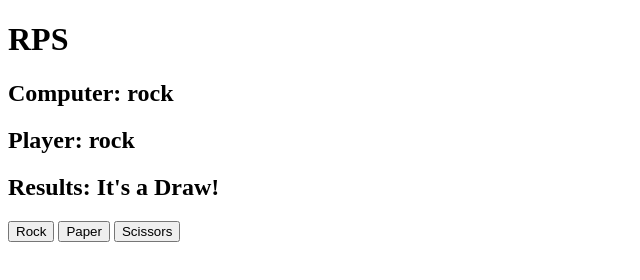
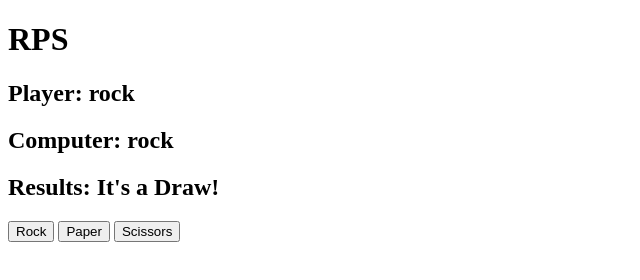
Before and after one commit to BlaqueC88/RockPaperScissors, a plain HTML site: page index.html in a window 1280 px wide. Both pictures are taken after a click on the button "Rock". Shown: the whole page, without its empty margins (0-640 px from the left). Drawn offline with Linux system fonts and the light colour scheme.

Commit message:
Update
1) Fixed the resultsDisplay problem by removing the playerChoice and replacing it with the playerSelection and using randomChoice where I previously used playerSelection.
2) I globally defined the playerSelection, computerSelection & results.
3) I removed parameters from the playRound function.
4) I added images.

```diff
--- a/index.html
+++ b/index.html
@@ -11,13 +11,16 @@
 
   <h1 class="heading">RPS</h1>
 
+  <h2>Player: <span id="player"></span></h2>
   <h2>Computer: <span id="computer"></span></h2>
-  <h2>Player: <span id="player"></span></h2>
   <h2>Results: <span id="results"></span></h2>
 
-  <button id="rock">Rock</button>
-  <button id="paper">Paper</button>
-  <button id="scissors">Scissors</button>
+    <div id="btn-container">
+      <button id="rock" class="rock">Rock</button>
+      <button id="paper" class="paper">Paper</button>
+      <button id="scissors" class="scissors">Scissors</button>
+    </div>
+
 
 
   <script src="script.js"></script>
--- a/script.js
+++ b/script.js
@@ -3,34 +3,33 @@ const computerChoiceDisplay = document.getElementById("computer");
 const resultsDisplay = document.getElementById("results");
 const possibleChoices = document.querySelectorAll("button");
 
-possibleChoices.forEach(possibleChoices => possibleChoices.addEventListener("click", (e) => {
+let playerSelection; // Global defining of playerSelection
+let computerSelection;
+let results;
+
+possibleChoices.forEach(possibleChoice => possibleChoice.addEventListener("click", (e) => {
   playerSelection = e.target.id;
   playerChoiceDisplay.innerHTML = playerSelection;
   getComputerChoice();
   playRound();
 }));
 
-let computerChoice;
+function getComputerChoice() {
+  const randomChoice = Math.floor(Math.random() * possibleChoices.length) + 1;
 
-function getComputerChoice(computerSelection) {
-  computerSelection = Math.floor(Math.random() * possibleChoices.length) + 1
-
-  if (computerSelection === 1){
-    computerChoice = "rock";
+  if (randomChoice === 1){
+    computerSelection = "rock";
   }
-  else if (computerSelection === 2){
-    computerChoice = "paper";
+  else if (randomChoice === 2){
+    computerSelection = "paper";
   }
-  else if (computerSelection === 3){
-    computerChoice = "scissors";
+  else if (randomChoice === 3){
+    computerSelection = "scissors";
   }
-  computerChoiceDisplay.innerHTML = computerChoice;
+  computerChoiceDisplay.innerHTML = computerSelection;
 };
 
-let playerSelection;
-let results;
-
-function playRound(playerSelection, computerSelection){
+function playRound(){
 
     if (playerSelection === computerSelection){
       results = "It's a Draw!";
@@ -55,15 +54,3 @@ function playRound(playerSelection, computerSelection){
     }
     resultsDisplay.innerHTML = results;
 };
-
-// Write a NEW function called game(). Call the playRound function inside of this one to play a 5 round game that keeps score and reports a winner or loser at the end.
-
-// function game() {
-  //Play game 5 times
-  // for (let i = 0; i < 5; i++){
-    // Call playRound function, passing in newly returned values
-    // from the playerSelection and computerSelecion functions and log to console
-    // console.log(playRound(playerSelection(), computerSelection()));
-  // }
-
-// }
```
Also changed, not shown: images/favpng_rock-illustration.png (added), images/kisspng-comb-hairdresser-beauty-parlour-hair-cutting-shear-scissor-clipart-hair-styling-hair-stylist-scisso-5d18832242e781.2549449115618875222741.png (added), 1 other file.
